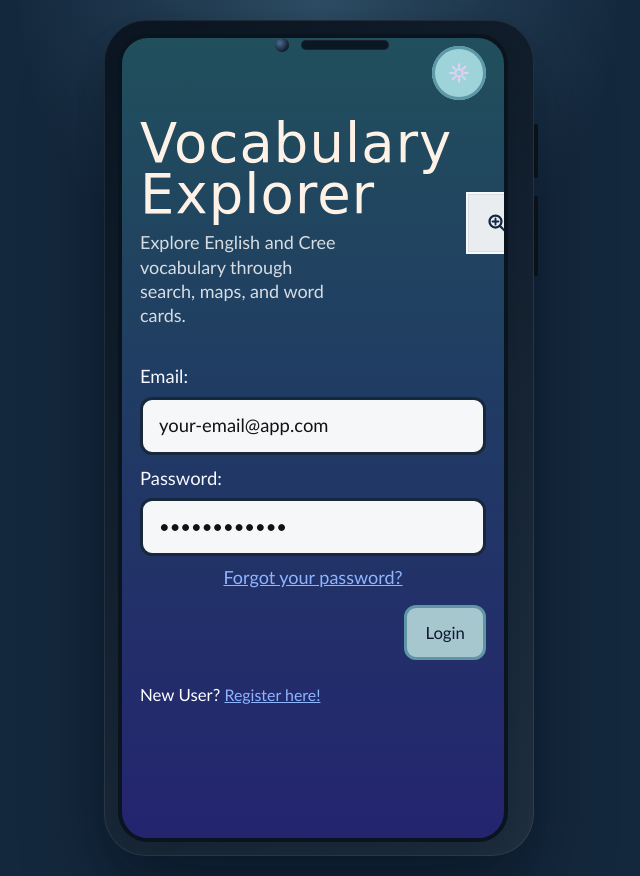
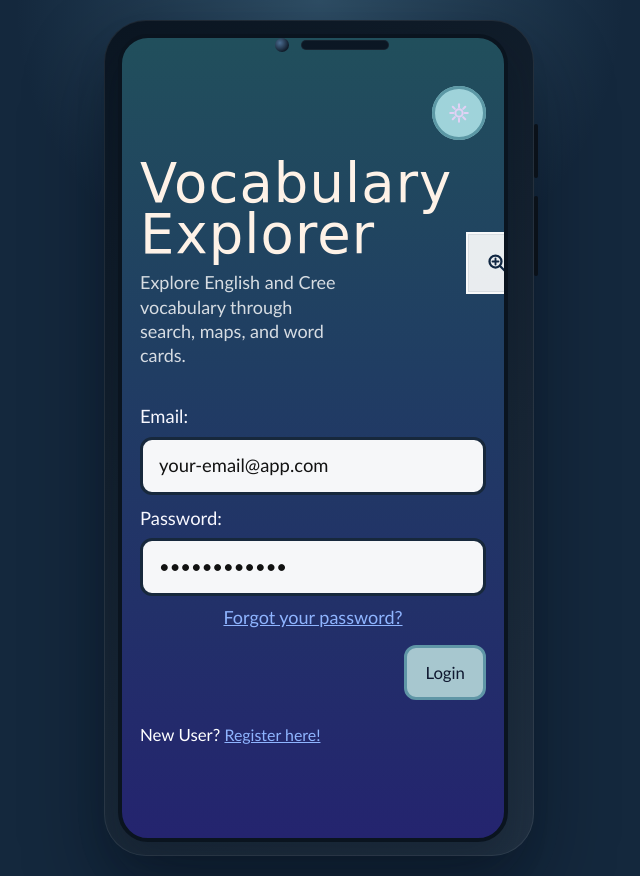
Before and after one commit to CMPUT302-Winter2026/project-3-high-fidelity-prototype-9plus10, a React (Vite) app in the folder vocab-explorer/: page / in a window 1280 px wide. Shown: the whole page, without its empty margins (321-961 px from the left). Built offline with nearby package versions, Linux system fonts and the light colour scheme.

Commit message:
font fix

```diff
--- a/vocab-explorer/src/App.css
+++ b/vocab-explorer/src/App.css
@@ -102,7 +102,7 @@
 .page {
   position: relative;
   min-height: 100svh;
-  padding: 16px 18px 28px;
+  padding: 48px 18px 28px;
   animation: page-rise 0.35s ease-out;
 }
 
@@ -171,10 +171,6 @@
   color: var(--ink);
   border: 2px solid rgba(255, 255, 255, 0.7);
   box-shadow: inset 0 0 0 1px rgba(16, 39, 66, 0.08);
-}
-
-.auth-page {
-  padding-top: 8px;
 }
 
 .auth-form {
@@ -599,6 +595,7 @@
   margin-top: 6px;
   min-height: 130px;
   resize: vertical;
+  color: #111111;
 }
 
 .settings-page {
@@ -759,6 +756,10 @@
   gap: 10px;
 }
 
+.groups-overview-list {
+  margin-top: 8px;
+}
+
 .group-overview-card {
   width: 100%;
   padding: 14px 18px;
@@ -837,6 +838,7 @@
   border-radius: 16px;
   border: 3px solid rgba(16, 39, 66, 0.9);
   resize: vertical;
+  color: #111111;
 }
 
 .delete-group-button {
```
